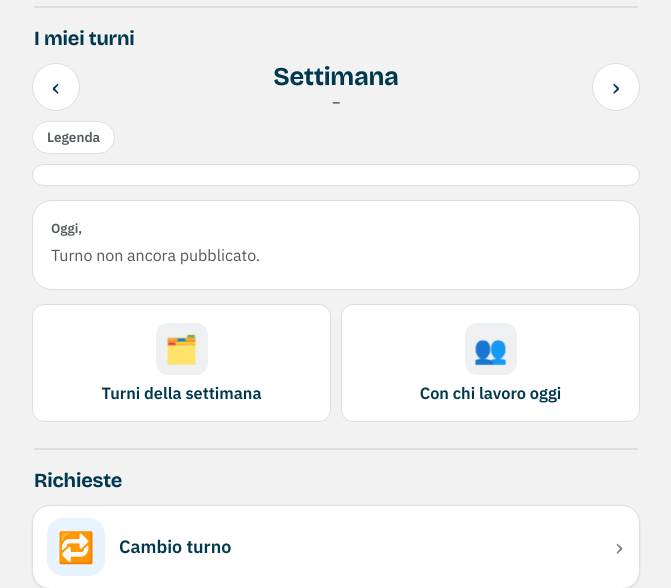
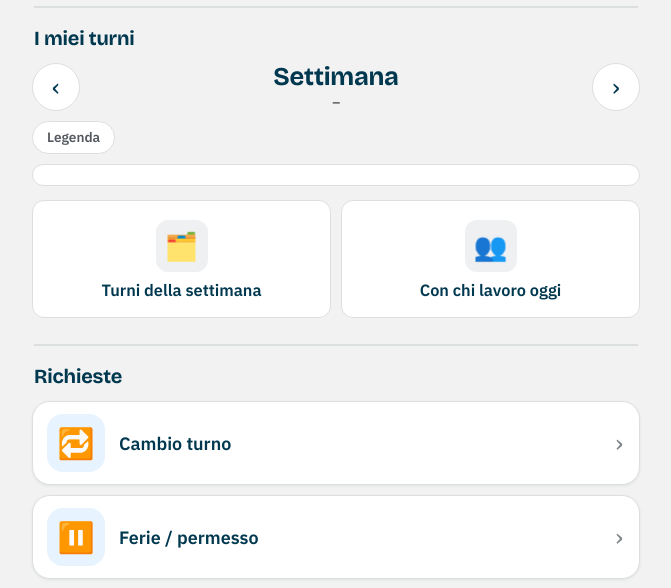
Before and after one commit to giuliaspann/Sarco-4.0, a Django app: template turni/templates/turni/miei_turni.html in a window 1280 px wide. Shown: the part 282-870 px from the top of the page, without its empty margins (304-975 px from the left). Run offline with Django 5.2, Linux system fonts and the light colour scheme; the template is opened without the code that fills it, so the values that code supplies are empty.

Commit message:
Area personale: tolto il riquadro del giorno sotto il calendario
Co-Authored-By: Claude Opus 5.5 <noreply@anthropic.com>

```diff
--- a/turni/templates/turni/miei_turni.html
+++ b/turni/templates/turni/miei_turni.html
@@ -47,32 +47,16 @@
   <div class="cal-testa">{% for c in settimana.giorni %}<span>{{ c.data|date:'D'|slice:':3' }}</span>{% endfor %}</div>
   <div class="cal-riga">
     {% for c in settimana.giorni %}
-      <a href="?settimana={{ inizio|date:'Y-m-d' }}&giorno={{ c.data|date:'Y-m-d' }}"
-         class="cal-giorno{% if c.data == oggi %} oggi{% endif %}{% if c.data == scelto %} scelto{% endif %}{% if c.data < oggi %} passato{% endif %}">
+      <div class="cal-giorno{% if c.data == oggi %} oggi{% endif %}{% if c.data == scelto %} scelto{% endif %}{% if c.data < oggi %} passato{% endif %}">
         <span class="cal-num">{{ c.data.day }}</span>
         {% if c.turno %}<span class="cal-sigla {{ c.turno.classe_fascia }}">{{ c.turno.sigla }}</span>{% endif %}
-      </a>
+      </div>
     {% endfor %}
   </div>
   {% endif %}
   {% endfor %}
 </div>
 
-<section class="scheda dettaglio-giorno {% if turno %}{{ turno.classe_fascia }}-bordo{% endif %}">
-  <div class="dettaglio-testa">
-    <p class="tenue piccolo">{% if scelto == oggi %}Oggi, {% endif %}{{ scelto|date:'l j F'|capfirst }}</p>
-  </div>
-  {% if turno %}
-    <h2 class="grande">{% include 'turni/_pillola.html' with t=turno %}</h2>
-    {% if turno.orario %}<p class="orario">{{ turno.orario }}</p>{% endif %}
-    {% if colleghi %}<p>Con: {% for c in colleghi %}{{ c.dipendente.nome_breve }}{% if not forloop.last %}, {% endif %}{% endfor %}</p>{% endif %}
-    <div class="azioni-giorno">
-      {% if scelto > oggi %}<a class="bottone" href="{% url 'turni:nuovo_cambio' %}?giorno={{ scelto|date:'Y-m-d' }}">Chiedi cambio</a>{% endif %}
-    </div>
-  {% else %}
-    <p class="tenue">Turno non ancora pubblicato.</p>
-  {% endif %}
-</section>
 
 {% include 'turni/_area_tasti.html' %}
 
```
